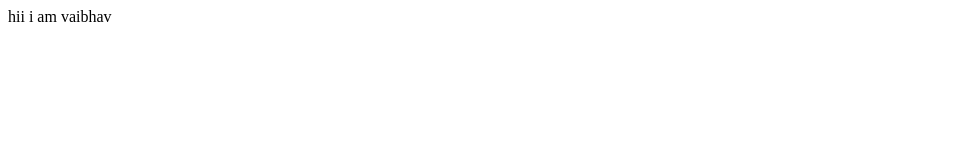
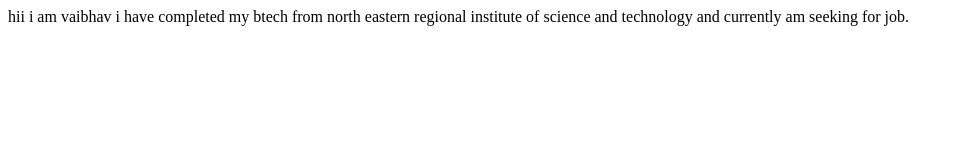
Before and after one commit to vaibhav666-glitch/vaibhav-site, a plain HTML site: page index.html in a window 1280 px wide. Shown: the whole page, without its empty margins (0-963 px from the left). Drawn offline with Linux system fonts and the light colour scheme.

Commit message:
docs:added more contents

```diff
--- a/index.html
+++ b/index.html
@@ -8,5 +8,7 @@
 </head>
 <body>
     hii i am vaibhav
+    i have completed my btech from north eastern regional institute of science and technology
+    and currently am seeking for job.
 </body>
 </html>
```
